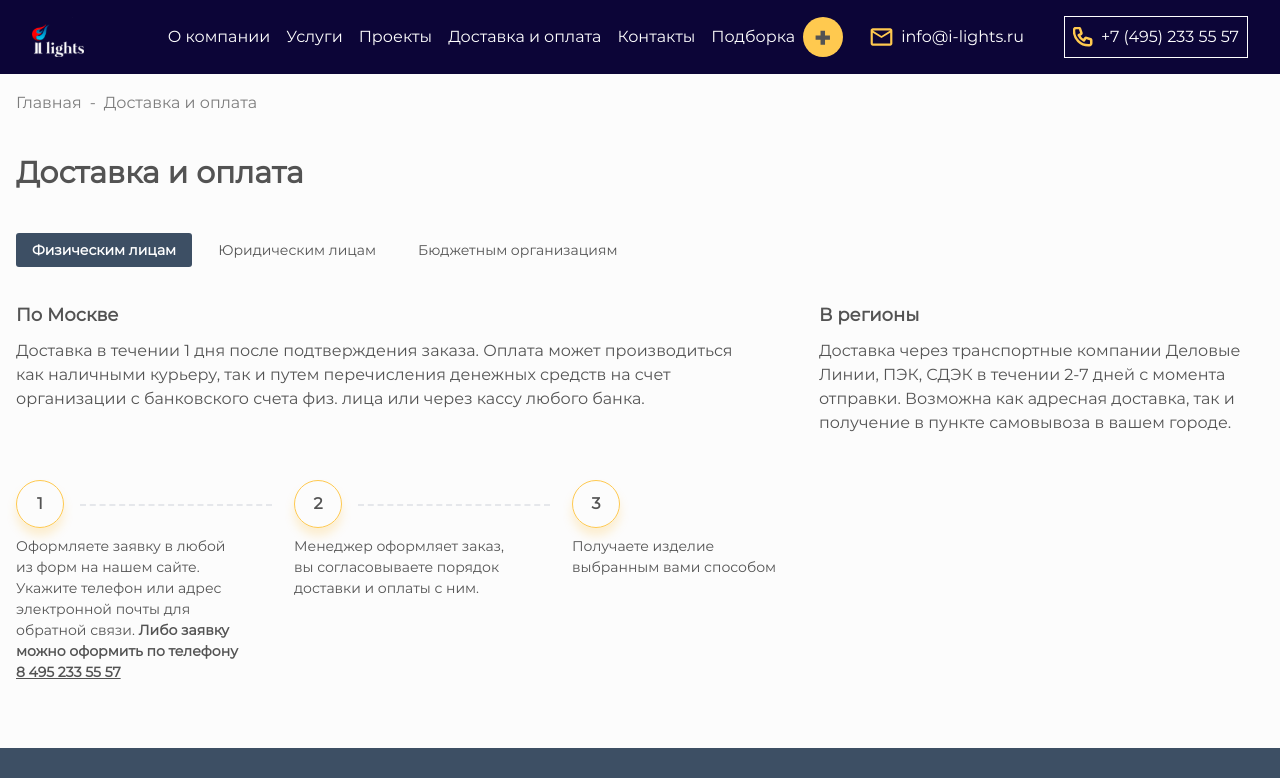
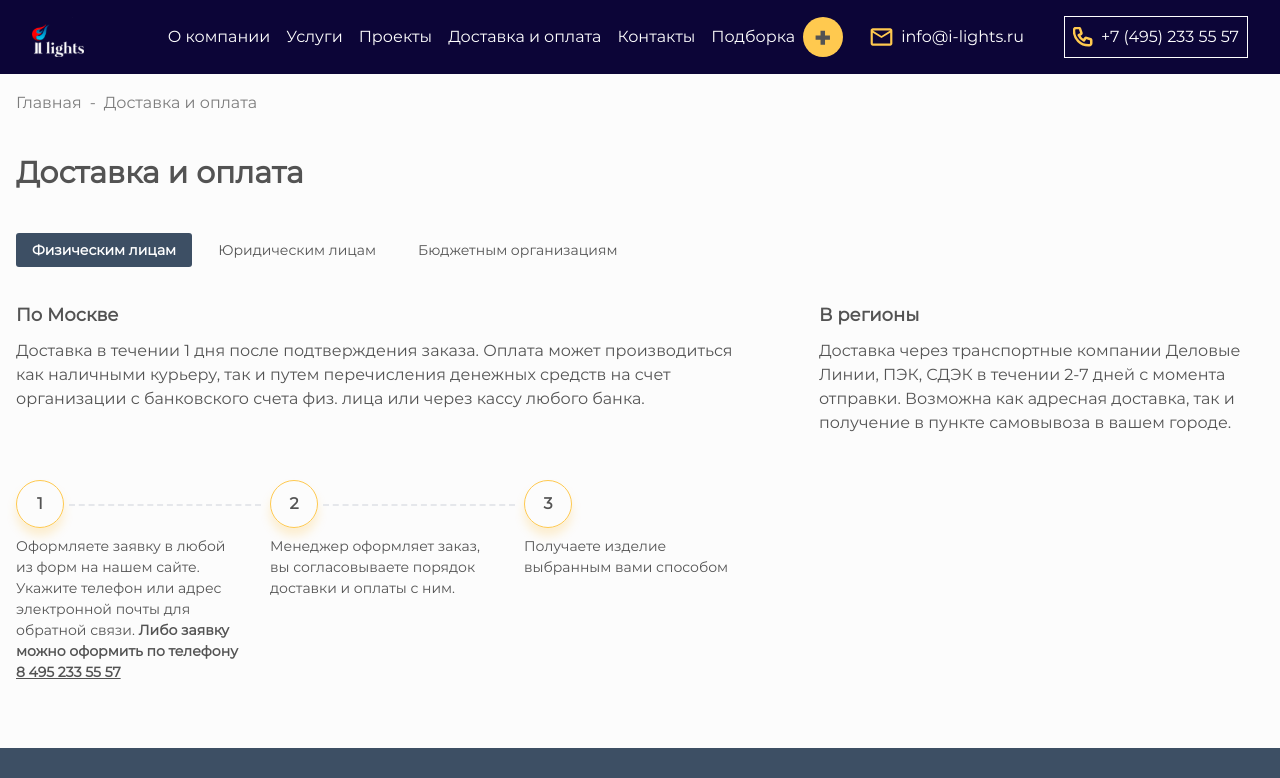
Before and after one commit to 89811421793/lamps, a Next.js app: page /delivery in a window 1280 px wide. Shown: the top 778 px of the page. Built offline with nearby package versions, Linux system fonts and the light colour scheme.

Commit message:
небольшие правки для вида

```diff
--- a/src/app/components/Steps.tsx
+++ b/src/app/components/Steps.tsx
@@ -22,7 +22,7 @@ const Steps = () => {
   return (
     <div className="flex mt-10">
       {steps.map((step, index) => (
-        <div key={index} className="flex flex-col items-start relative mr-12">
+        <div key={index} className="flex flex-col items-start relative mr-6">
           <div className="flex items-center">
             <div className="flex items-center justify-center w-[48px] h-[48px] rounded-full border border-[var(--secondary)] shadow-[0px_8px_10px_0px_#FFC94F40]">
               <span className="text-[16px] font-bold">{index + 1}</span>
@@ -33,7 +33,7 @@ const Steps = () => {
           </p>
           {/* Добавление горизонтальной пунктирной линии */}
           {index < steps.length - 1 && (
-            <div className="absolute left-[28%] top-[12%] transform -translate-y-1/2 h-1 w-[192px] border-b-2 border-dashed border-#C4C4C4" />
+            <div className="absolute left-[23%] top-[12%] transform -translate-y-1/2 h-1 w-[192px] border-b-2 border-dashed border-#C4C4C4" />
           )}
         </div>
       ))}
```
